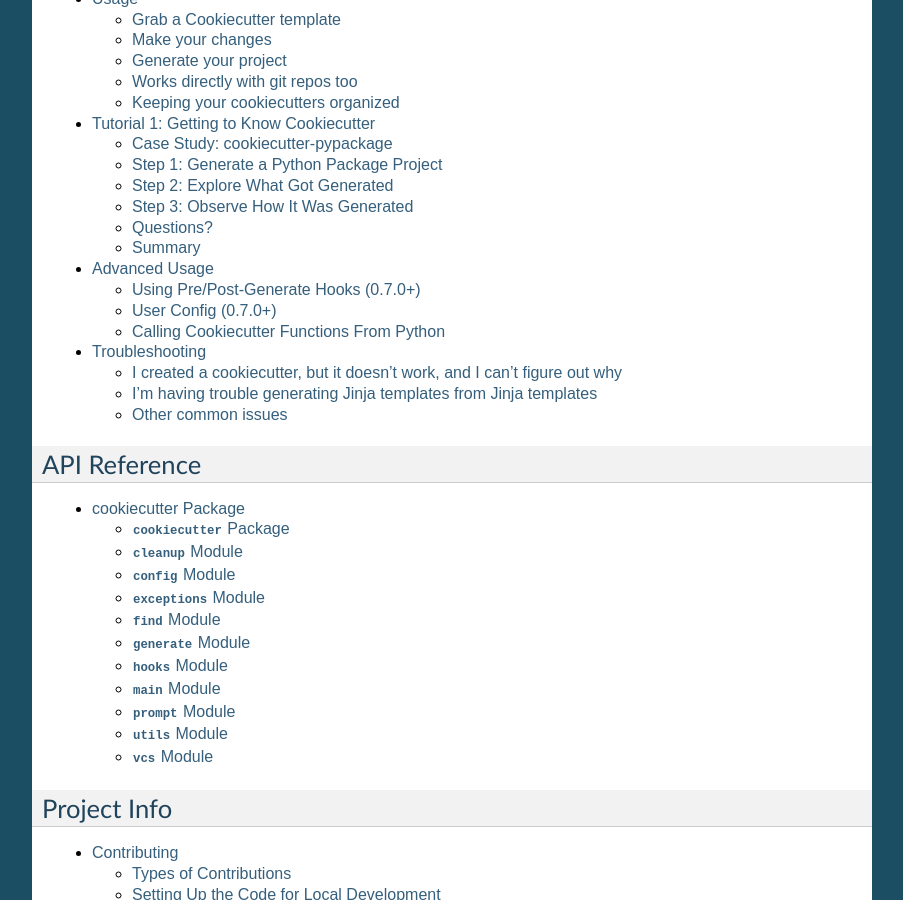
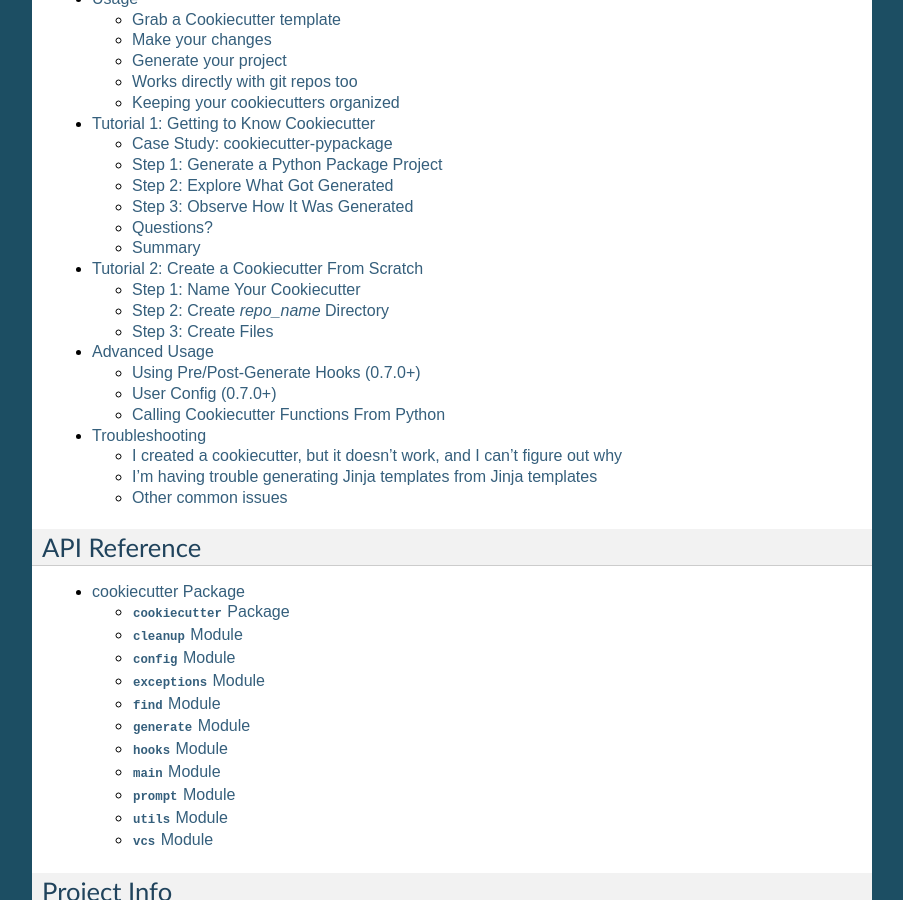
Before and after one commit to c-allen-tech/cookie, a Sphinx documentation site: the page built from docs/index.rst, in a window 1280 px wide and 900 px high, scrolled down 405 px. Shown: the whole window, without its empty margins (198-1101 px from the left). Built offline with Sphinx 7.4.7, drawn with Linux system fonts in a browser that asks for light colours; formulas are drawn with MathJax 3.

Commit message:
Partial check-in of Tutorial 2, creating a cookiecutter from scratch as per #81.

```diff
--- a/docs/index.rst
+++ b/docs/index.rst
@@ -19,6 +19,7 @@ Basics
    installation
    usage
    tutorial1
+   tutorial2
    advanced_usage
    troubleshooting
 
--- /dev/null
+++ b/docs/tutorial2.rst
@@ -0,0 +1,32 @@
+==============================================
+Tutorial 2: Create a Cookiecutter From Scratch
+==============================================
+
+Step 1: Name Your Cookiecutter
+------------------------------
+
+In this tutorial, we are creating *cookiecutter-website-simple*, a cookiecutter
+for generating simple, bare-bones websites.
+
+Create the directory for your cookiecutter and cd into it:
+
+.. code-block:: bash
+
+    $ mkdir cookiecutter-website-simple
+    $ cd cookiecutter-website-simple/
+
+Step 2: Create `repo_name` Directory
+-------------------------------------
+
+Create a directory called `{{ cookiecutter.repo_name }}`.
+
+This value will be replaced with the repo name of projects that you generate
+from this cookiecutter.
+
+Step 3: Create Files
+--------------------
+
+Inside of `{{ cookiecutter.repo_name }}`, create `index.html`, `site.css`, and
+`site.js`.
+
+To be continued...
```
